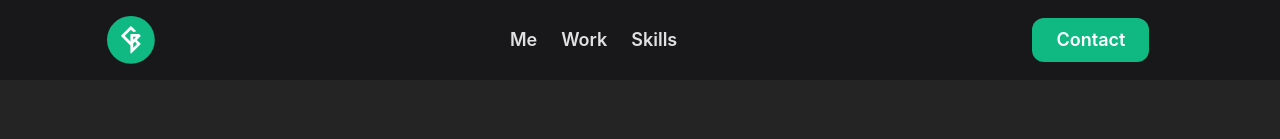
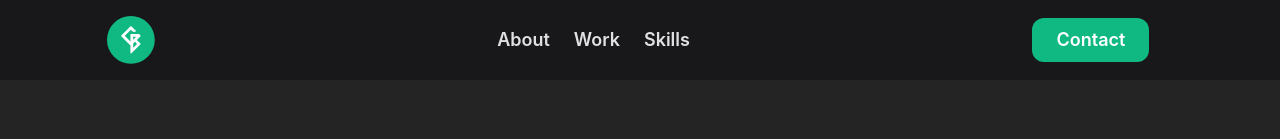
Before and after one commit to zaegun/about, a React (Create React App) app: page / in a window 1280 px wide. Shown: the top 139 px of the page. Built offline with nearby package versions, Linux system fonts and the light colour scheme.

Commit message:
bug fixes

```diff
--- a/src/App.js
+++ b/src/App.js
@@ -16,7 +16,7 @@ function App() {
         <Nav />
         <Routes>
             <Route index element={<About />} />
-            <Route path="/about/me" element={<About />} />
+            <Route path="/about/" element={<About />} />
             <Route path="about/my_work" element={<Work />} />
             <Route path="/about/my_skills" element={<Skills />} />
             <Route path="/about/my_contact" element={<Contact />} />
--- a/src/components/Nav.js
+++ b/src/components/Nav.js
@@ -31,7 +31,7 @@ function Nav() {
     return (
     <nav className="mb-8 sm:mb-10 bg-zinc-900">
         <div className="px-6 py-4 sm:px-0 sm:py-4 flex justify-between items-center align-center sm:m-auto sm:w-5/6">
-            <Link to="/about/me" className="text-xl font-bold">
+            <Link to="/about/" className="text-xl font-bold">
                 <img className="w-12" src={logo}/>
             </Link>
             <div className="flex items-center sm:order-3">
@@ -53,7 +53,7 @@ function Nav() {
             </div>
             <div className="hidden sm:flex space-x-6 flex-row flex justify-center items-center sm:order-2">
                 <div className="space-x-6">
-                    <Link to="/about/me" className="text-lg font-semibold hover:text-gray-500">Me</Link>
+                    <Link to="/about/" className="text-lg font-semibold hover:text-gray-500">About</Link>
                     <Link to="/about/my_work" className="text-lg font-semibold hover:text-gray-500">Work</Link>
                     <Link to="/about/my_skills" className="text-lg font-semibold hover:text-gray-500">Skills</Link>
                 </div>
@@ -61,7 +61,7 @@ function Nav() {
             </div>
         </div>
         <div className="hidden sm:hidden space-x-12 pt-6 pb-6 bg-zinc-950" ref={subMenu}>
-            <Link to="/about/me" className="text-lg font-semibold hover:text-gray-500" onClick={toggleMenu}>Me</Link>
+            <Link to="/about/" className="text-lg font-semibold hover:text-gray-500" onClick={toggleMenu}>About</Link>
             <Link to="/about/my_work" className="text-lg font-semibold hover:text-gray-500" onClick={toggleMenu}>Work</Link>
             <Link to="/about/my_skills" className="text-lg font-semibold hover:text-gray-500" onClick={toggleMenu}>Skills</Link>
         </div>
```
